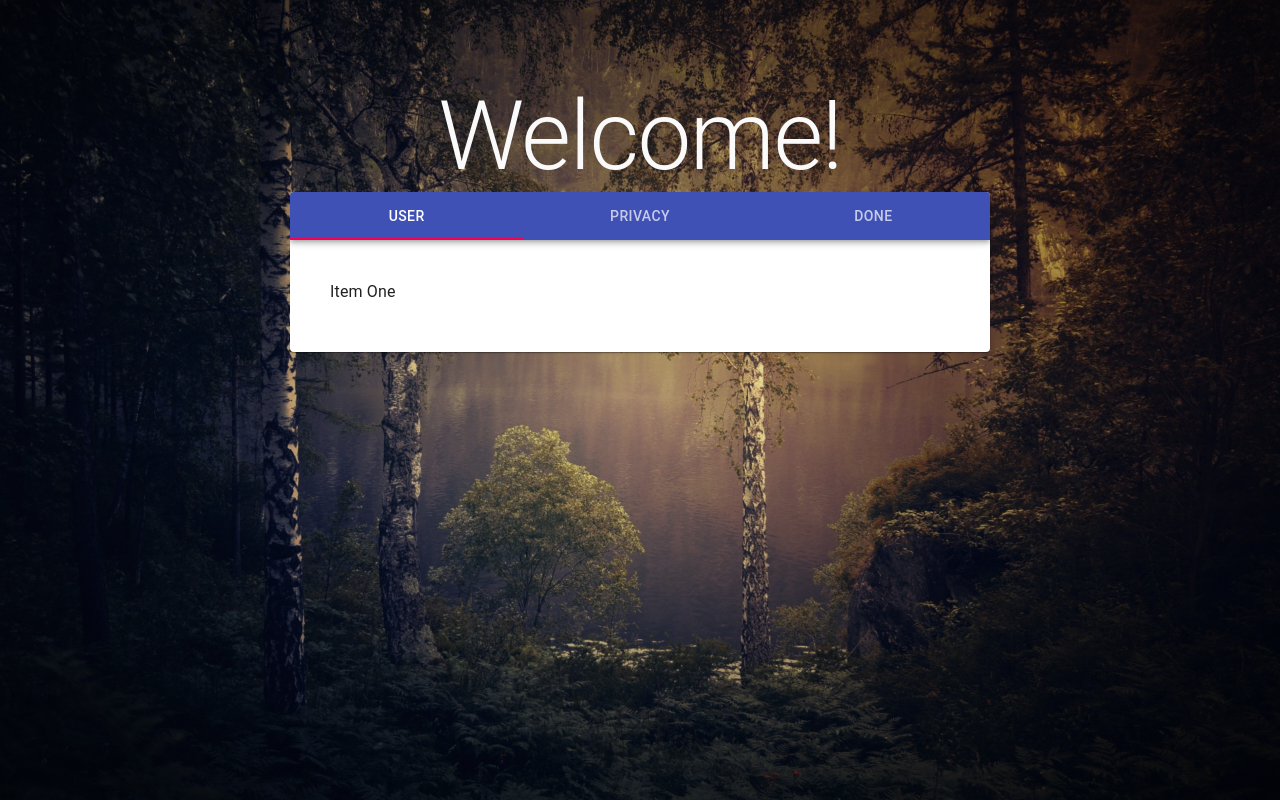
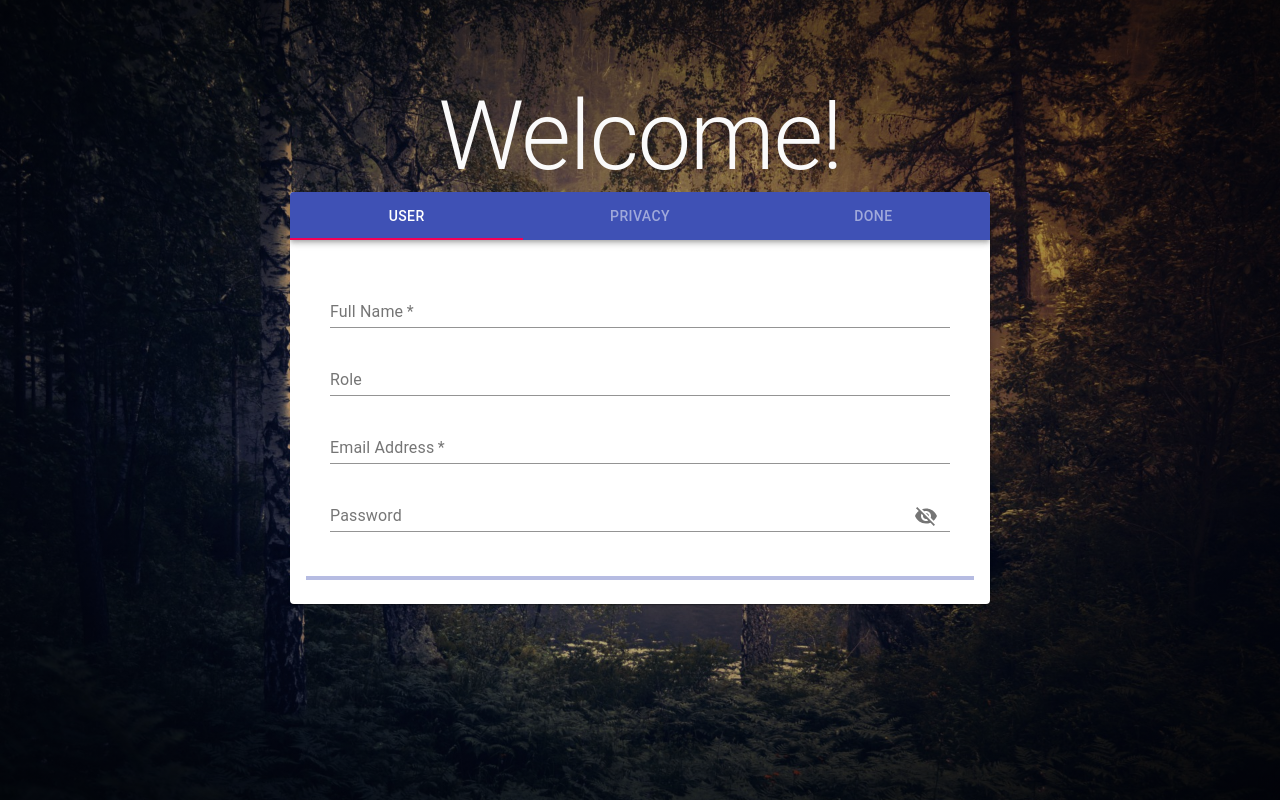
Before and after one commit to moonquddus/react-signup-form, a React (Create React App) app: page / in a window 1280 px wide. Built offline with nearby package versions, Linux system fonts and the light colour scheme.

Commit message:
Set up tabs + init tab content components

```diff
--- a/package.json
+++ b/package.json
@@ -4,6 +4,7 @@
   "private": true,
   "dependencies": {
     "@material-ui/core": "^4.9.12",
+    "@material-ui/icons": "^4.9.1",
     "@testing-library/jest-dom": "^4.2.4",
     "@testing-library/react": "^9.3.2",
     "@testing-library/user-event": "^7.1.2",
--- a/src/App.js
+++ b/src/App.js
@@ -1,15 +1,21 @@
-import React, {useState} from 'react';
-import './App.css';
+import React, { useState } from 'react'
+import { connect } from 'react-redux'
 
-import AppBar from '@material-ui/core/AppBar';
-import Card from '@material-ui/core/Card';
-import CardContent from '@material-ui/core/CardContent';
-import Tab from '@material-ui/core/Tab';
-import Tabs from '@material-ui/core/Tabs';
-import TabPanel from './components/TabPanel';
-import Typography from '@material-ui/core/Typography';
+import { updateProgress } from './redux/actions'
 
-import { makeStyles } from '@material-ui/core/styles';
+import DetailsForm from './components/DetailsForm'
+
+import AppBar from '@material-ui/core/AppBar'
+import Card from '@material-ui/core/Card'
+import CardContent from '@material-ui/core/CardContent'
+import LinearProgress from '@material-ui/core/LinearProgress'
+import Tab from '@material-ui/core/Tab'
+import Tabs from '@material-ui/core/Tabs'
+import TabPanel from './components/TabPanel'
+import Typography from '@material-ui/core/Typography'
+
+import { makeStyles } from '@material-ui/core/styles'
+import './App.css'
 
 const useStyles = makeStyles((theme) => ({
   root: {
@@ -21,36 +27,42 @@ const useStyles = makeStyles((theme) => ({
     textAlign: 'center',
     color: theme.palette.background.default
   }
-}));
+}))
 
-function App() {
+function App(props) {
+  const { progress, dispatch } = props
   const classes = useStyles()
 
   // If we wanted
-  const [progress, setProgress] = useState(0)
+  // const [progress, setProgress] = useState(0)
 
   const handleChange = (event, newValue) => {
     setProgress(newValue)
   }
 
+  const setProgress = (newProgress) => {
+    dispatch(updateProgress(newProgress))
+  }
+
+  // We don't want the user skipping ahead - there's important stuff to be done on each tab!
+  const checkDisabled = tabIndex => !progress || progress < tabIndex
+
   // We can make the tab data an object we can configure outisde the component, then we can add/edit as many tabs as we like
   // ... but that would be a tad overkill for this
   return (
     <div className='App'>
-      <Typography variant='h1' className={classes.centeredText}>
-        Welcome!
-      </Typography>
+      <Typography variant='h1' className={classes.centeredText}>Welcome!</Typography>
       <Card className={classes.root}>
         <AppBar position='static'>
           <Tabs value={progress} onChange={handleChange} aria-label='simple tabs example' variant='fullWidth' scrollButtons='auto'>
             <Tab label='User' value={0} />
-            <Tab label='Privacy' value={1} />
-            <Tab label='Done' value={2} />
+            <Tab label='Privacy' value={1} disabled={checkDisabled(1)} />
+            <Tab label='Done' value={2} disabled={checkDisabled(2)} />
           </Tabs>
         </AppBar>
         <CardContent>
           <TabPanel value={progress} index={0}>
-            Item One
+            <DetailsForm />
           </TabPanel>
           <TabPanel value={progress} index={1}>
             Item Two
@@ -58,10 +70,15 @@ function App() {
           <TabPanel value={progress} index={2}>
             Item Three
           </TabPanel>
+          <LinearProgress variant="determinate" value={((progress) / 2) * 100} />
         </CardContent>
       </Card>
     </div>
-  );
+  )
 }
 
-export default App;
+const mapStateToProps = (state) => {
+  return { progress: state.progress }
+}
+
+export default connect(mapStateToProps)(App)
--- /dev/null
+++ b/src/components/DetailsForm.js
@@ -0,0 +1,104 @@
+import React, { useState } from 'react'
+import { connect } from 'react-redux'
+
+import { updateDetails } from '../redux/actions'
+
+import FormControl from '@material-ui/core/FormControl'
+import Input from '@material-ui/core/Input'
+import InputAdornment from '@material-ui/core/InputAdornment';
+import InputLabel from '@material-ui/core/InputLabel';
+import IconButton from '@material-ui/core/IconButton';
+import TextField from '@material-ui/core/TextField'
+import Visibility from '@material-ui/icons/Visibility';
+import VisibilityOff from '@material-ui/icons/VisibilityOff';
+import { makeStyles } from '@material-ui/core/styles'
+
+const useStyles = makeStyles((theme) => ({
+  root: {
+    '& > *': {
+      marginBottom: 20
+    }
+  },
+  fullWidth: {
+    width: '100%'
+  }
+}))
+
+function DetailsForm(props) {
+  const { details, dispatch } = props
+  const [showPassword, setShowPassword] = useState(false)
+  const [inputDetails, setInputDetails] = useState({})
+
+  const handleClickShowPassword = () => {
+    setShowPassword(!showPassword)
+  }
+
+  const handleMouseDownPassword = (event) => {
+    event.preventDefault()
+  }
+
+  const classes = useStyles()
+
+  return (
+    <form className={classes.root}>
+      <TextField
+        value={inputDetails.name}
+        id='full-name'
+        name='name'
+        label='Full Name'
+        placeholder='John Smith'
+        fullWidth
+        required
+      />
+
+      <TextField
+        value={inputDetails.role}
+        id='role'
+        name='role'
+        label='Role'
+        placeholder='Software Engineer'
+        fullWidth
+      />
+
+      <TextField
+        value={inputDetails.email}
+        id='email'
+        name='email'
+        label='Email Address'
+        placeholder='email@example.com'
+        fullWidth
+        required
+      />
+
+      <FormControl className={classes.fullWidth}>
+        <InputLabel htmlFor='password'>Password</InputLabel>
+        <Input
+          type={showPassword ? 'text' : 'password'}
+          className='full-width'
+          value={inputDetails.password}
+          id='password'
+          name='password'
+          fullWidth
+          required
+          endAdornment={
+            <InputAdornment position='end'>
+              <IconButton
+                aria-label='toggle password visibility'
+                onClick={handleClickShowPassword}
+                onMouseDown={handleMouseDownPassword}
+              >
+                {showPassword ? <Visibility /> : <VisibilityOff />}
+              </IconButton>
+            </InputAdornment>
+          }
+        />
+      </FormControl>
+    </form>
+  )
+}
+
+const mapStateToProps = (state) => {
+  return { details: state.details }
+}
+
+export default connect(mapStateToProps)(DetailsForm)
--- a/src/components/TabPanel.js
+++ b/src/components/TabPanel.js
@@ -14,8 +14,8 @@ function TabPanel(props) {
       {...other}
     >
       {value === index && (
-        <Box p={3}>
-          <Typography>{children}</Typography>
+        <Box m={3}>
+          {children}
         </Box>
       )}
     </div>
```
Also changed, not shown: src/redux/selectors.js (deleted, +0 -15 lines), src/components/CheckboxForm.js (added), src/components/Success.js (added), 1 other file (tests, documents, lock files or other folders).
